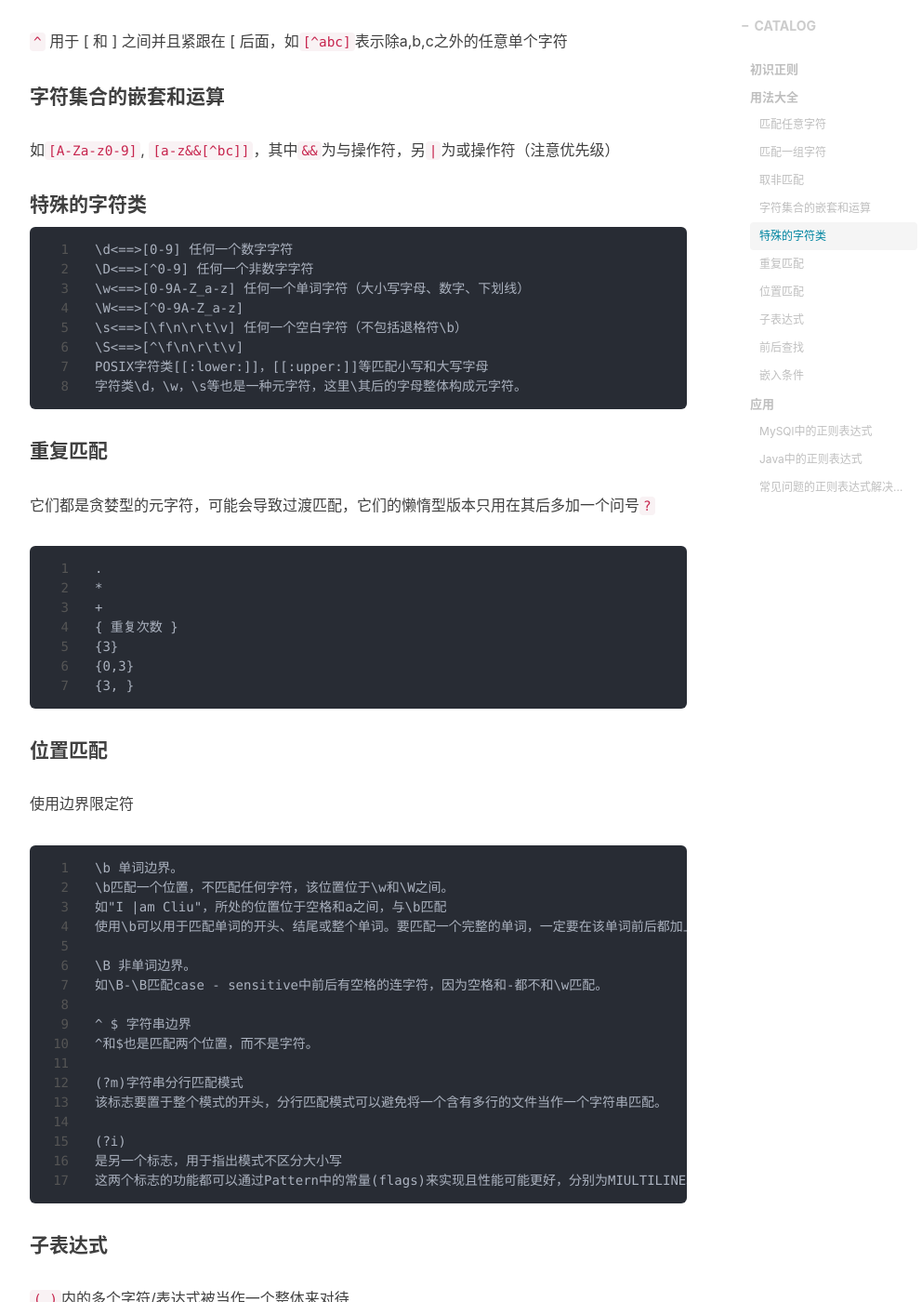
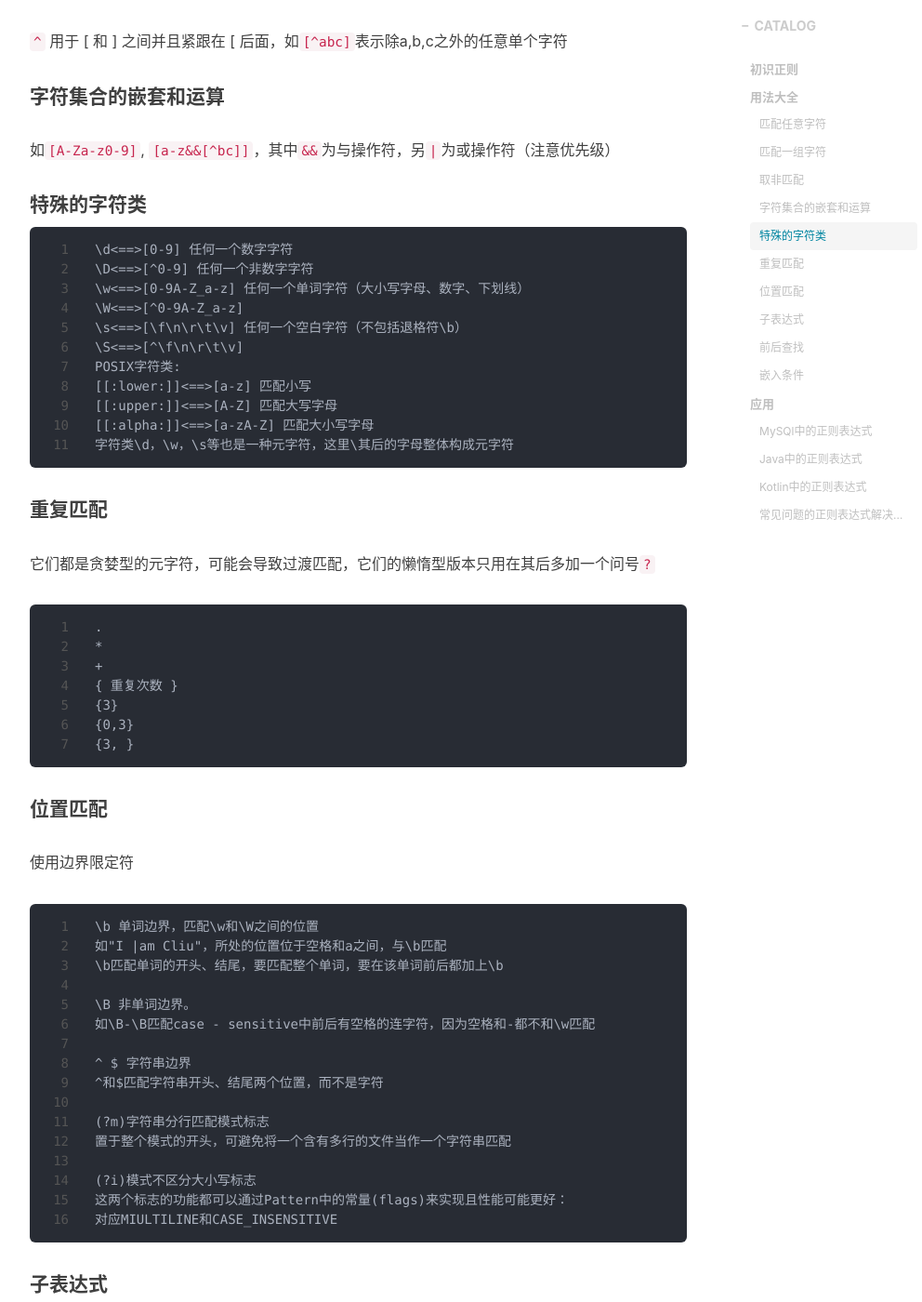
Before and after one commit to lchang199x/lchang199x.github.io, a Jekyll site: the page built from _posts/2016-11-14-An Introduction to Regular Expression.md, in a window 1280 px wide and 1400 px high, scrolled down 1680 px. Shown: the whole window at 93% size, without its empty margins (233-1225 px from the left). Built offline with Jekyll 4.4.1, drawn with Linux system fonts in a browser that asks for light colours; nearby versions of some CDN libraries; comment, search, counter and statistics services are not loaded; some of the changed text lies outside the part shown.

Commit message:
Update 2016-11-14-An Introduction to Regular Expression.md

````diff
--- a/_posts/2016-11-14-An Introduction to Regular Expression.md
+++ b/_posts/2016-11-14-An Introduction to Regular Expression.md
@@ -52,8 +52,11 @@
 \W<==>[^0-9A-Z_a-z]
 \s<==>[\f\n\r\t\v] 任何一个空白字符（不包括退格符\b）
 \S<==>[^\f\n\r\t\v]
-POSIX字符类[[:lower:]]，[[:upper:]]等匹配小写和大写字母
-字符类\d，\w，\s等也是一种元字符，这里\其后的字母整体构成元字符。
+POSIX字符类:
+[[:lower:]]<==>[a-z] 匹配小写
+[[:upper:]]<==>[A-Z] 匹配大写字母
+[[:alpha:]]<==>[a-zA-Z] 匹配大小写字母
+字符类\d，\w，\s等也是一种元字符，这里\其后的字母整体构成元字符
 ```
 
 #### 重复匹配
@@ -73,23 +76,22 @@
 使用边界限定符
 
 ```
-\b 单词边界。
-\b匹配一个位置，不匹配任何字符，该位置位于\w和\W之间。
+\b 单词边界，匹配\w和\W之间的位置
 如"I |am Cliu"，所处的位置位于空格和a之间，与\b匹配
-使用\b可以用于匹配单词的开头、结尾或整个单词。要匹配一个完整的单词，一定要在该单词前后都加上\b
+\b匹配单词的开头、结尾，要匹配整个单词，要在该单词前后都加上\b
 
 \B 非单词边界。
-如\B-\B匹配case - sensitive中前后有空格的连字符，因为空格和-都不和\w匹配。
+如\B-\B匹配case - sensitive中前后有空格的连字符，因为空格和-都不和\w匹配
 
 ^ $ 字符串边界
-^和$也是匹配两个位置，而不是字符。
+^和$匹配字符串开头、结尾两个位置，而不是字符
 
-(?m)字符串分行匹配模式
-该标志要置于整个模式的开头，分行匹配模式可以避免将一个含有多行的文件当作一个字符串匹配。
+(?m)字符串分行匹配模式标志
+置于整个模式的开头，可避免将一个含有多行的文件当作一个字符串匹配
 
-(?i)
-是另一个标志，用于指出模式不区分大小写
-这两个标志的功能都可以通过Pattern中的常量(flags)来实现且性能可能更好，分别为MIULTILINE和CASE_INSENSITIVE
+(?i)模式不区分大小写标志
+这两个标志的功能都可以通过Pattern中的常量(flags)来实现且性能可能更好：
+对应MIULTILINE和CASE_INSENSITIVE
 ```
 
 #### 子表达式
@@ -98,17 +100,21 @@
 
 可以用于控制优先级，设置一组字符的重复以及回溯引用（\1，\2 …相当于变量，其值为模式的第1，2个子表达式）
 
-回溯引用指在模式的后半部分引用前半部分的定义的子表达式，用作模式内部引用，文本替换/重排等
+如"m|food"匹配"m"或"food"，因为字符优先级高于|运算符，"(m|f)ood"才匹配"mood"或"food"
+
+回溯引用指在模式的后半部分引用前半部分的定义的子表达式，用作模式内部引用，文本替换/重排等，如"(pattern)\1"表示pattern连续出现两次
 
 #### 前后查找
 
 ```
-(?=regex) (?<=regex)
-(?!regex)(?<!regex)
+(?=regex) 向前查找
+(?<=regex) 向后查找
+(?!regex) 负向前查找（向前查找取非）
+(?<!regex) 负向后查找（向后查找取非）
 ```
 
-向前查找和向后查找子表达式指定那些要求匹配但不在结果中返回的模式（不捕获）
-实质上是指定了匹配结果的前后必须是哪些文本，即匹配结果位于处于什么位置
+向前查找和向后查找，首先是一个`子表达式`，指定那些要求匹配但不在结果中返回的模式（不捕获）
+实质上是指定了匹配结果的前后必须是哪些文本，即匹配结果处于什么位置
 
 
 #### 嵌入条件
@@ -157,8 +163,14 @@
 \\\\n和\n将被编译为相同的模式，因为java编译器和正则表达式解析器都认识\n（同样，它们还共同认识\u2014等unicode字符）。
 Java 源代码的字符串中的反斜线被解释为 Unicode 转义或其他字符转义（valid escape sequences are \b \t \n \f \r \\" \\' \\\\）。
 
-于是Java编译器将"\\n"中的第一个\连同其后的\理解成代表反斜杠的转义字符，于是传给正则表达式解析器的就是"\n"
+于是Java编译器将"\\n"中的第一个\连同其后的\理解成代表反斜杠的转义字符，于是传给正则表达式解析器的就是"\n"。
 另一方面，Java编译器将"\n"解释成换行符传给正则表达式解析器，它当然也认识。
+
+#### Kotlin中的正则表达式
+
+见kotlin.text.Regex类
+
+Kotlin中的三重引号字符串"""pattern"""，指定的模式无需转义
 
 #### 常见问题的正则表达式解决方案
 
@@ -181,4 +193,4 @@
 (\w+\.)*\w+@(\w+\.)+[[:alpha:]]+
 ```
 
-注1：上述正则表达式应该都是case_insensitive的(?i)
+注1：上述正则表达式都是case_insensitive的(?i)
````
Also changed, not shown: other parts of _posts/2016-11-14-An Introduction to Regular Expression.md (+1 -1 lines).
